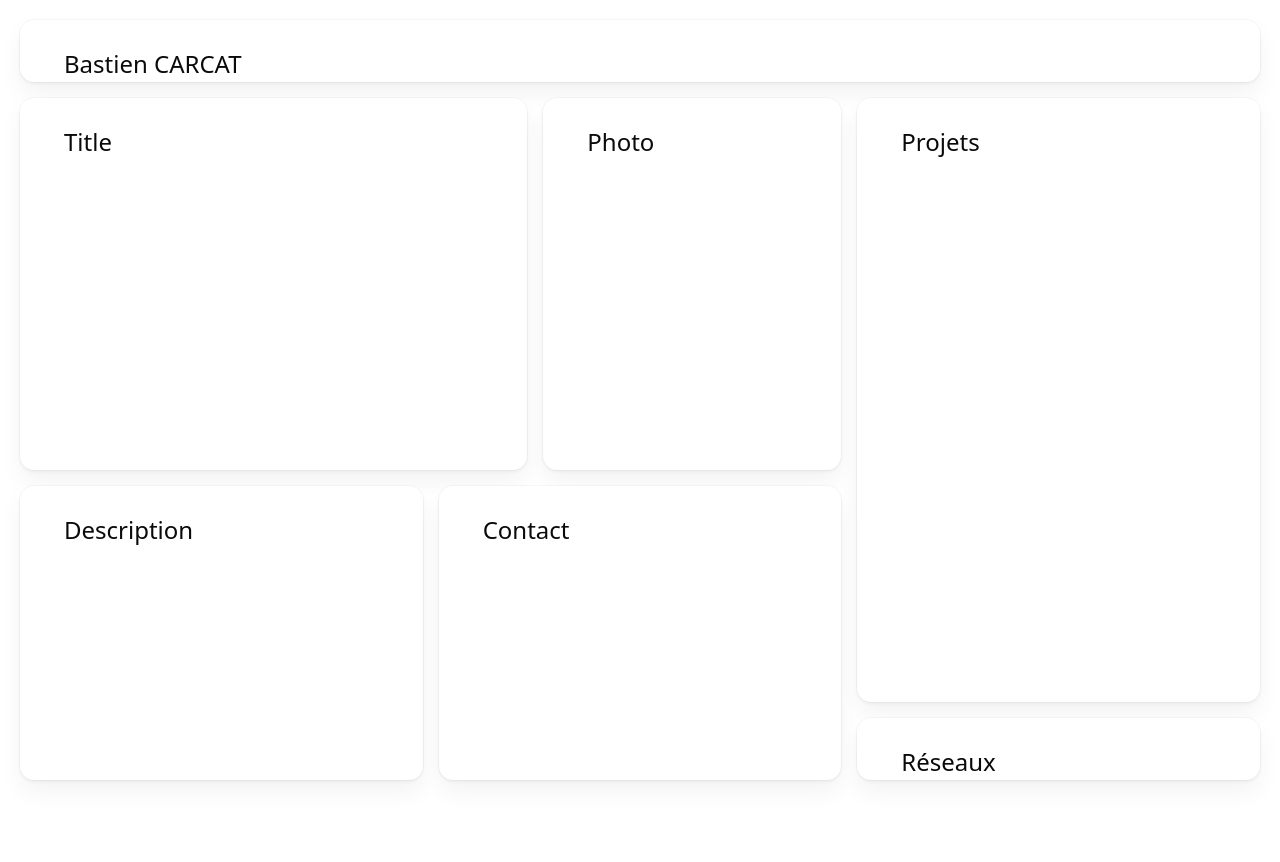
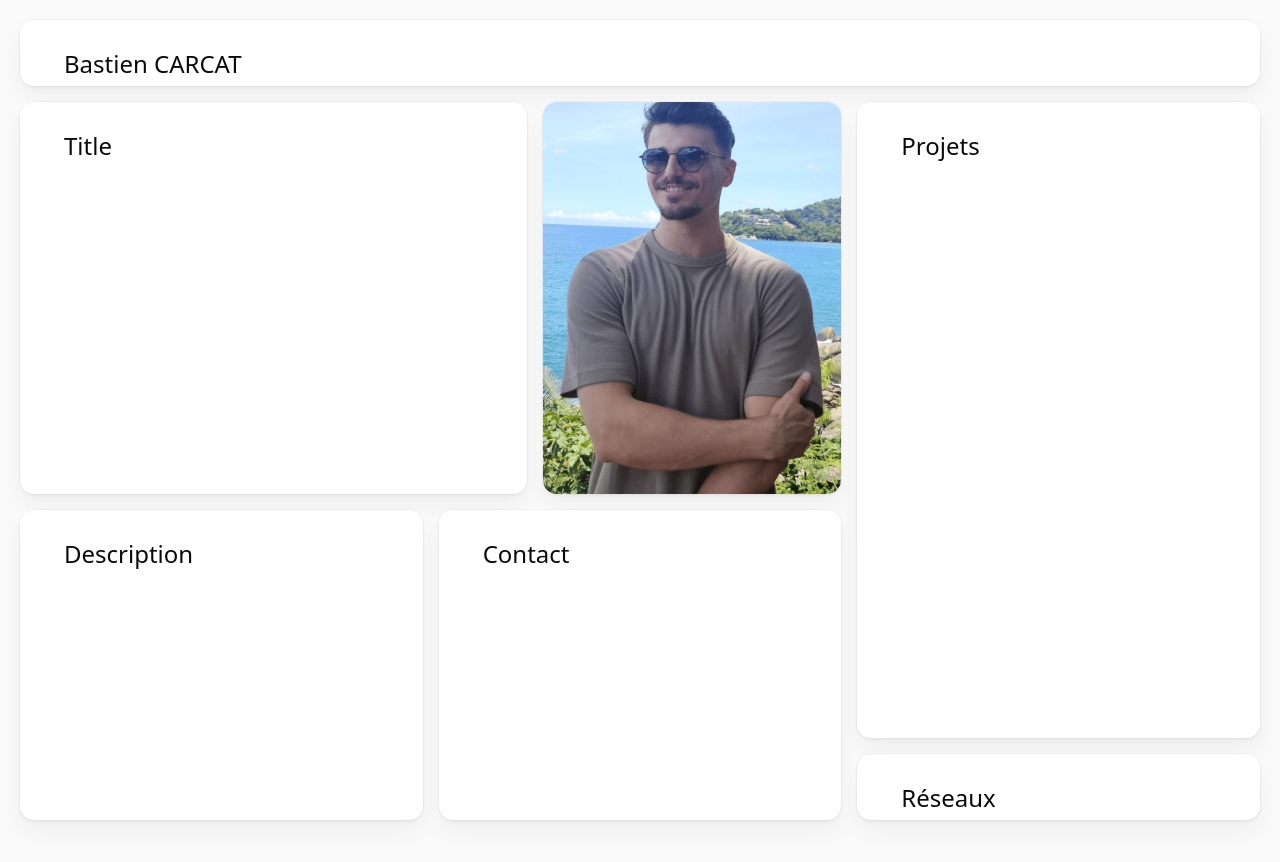
Before and after one commit to BastienCarcat/portfolio, a Next.js app: page / in a window 1280 px wide. Shown: the top 862 px of the page. Built offline with nearby package versions, Linux system fonts and the light colour scheme.

Commit message:
fix: smoothen animation and add profile picture

```diff
--- a/src/app/(home)/_components/picture-card.tsx
+++ b/src/app/(home)/_components/picture-card.tsx
@@ -1,16 +1,30 @@
 import { BentoCard } from "@/components/ui/bento-grid";
 import { cn } from "@/lib/utils";
+import Image from "next/image";
+import React from "react";
 
-export default function TitleCard(
-  props: React.ComponentPropsWithRef<typeof BentoCard>,
-  className?: string
-) {
+export default React.forwardRef<
+  HTMLDivElement,
+  React.ComponentPropsWithRef<typeof BentoCard>
+>(function PictureCard(props, ref) {
+  const { className, ...otherProps } = props;
+
   return (
     <BentoCard
-      ref={props.ref}
-      className={cn("lg:col-span-3 col-span-12 lg:row-span-5", className)}
+      ref={ref}
+      className={cn("lg:col-span-3 col-span-12 lg:row-span-5 overflow-hidden p-0", className)}
+      {...otherProps}
     >
-      <div className="text-2xl">Photo</div>
+      <div className="relative w-full h-full aspect-[3/4]">
+        <Image
+          src="/profile-picture.png"
+          alt="Picture of me"
+          fill
+          className="object-cover"
+          sizes="(max-width: 768px) 100vw, (max-width: 1200px) 50vw, 33vw"
+          priority
+        />
+      </div>
     </BentoCard>
   );
-}
+});
--- a/src/app/(home)/layout.tsx
+++ b/src/app/(home)/layout.tsx
@@ -3,5 +3,5 @@ export default function HomeLayout({
 }: Readonly<{
   children: React.ReactNode;
 }>) {
-  return <main className="px-5">{children}</main>;
+  return <main className="px-5 bg-primary-foreground">{children}</main>;
 }
--- a/src/app/(home)/page.tsx
+++ b/src/app/(home)/page.tsx
@@ -1,8 +1,8 @@
 "use client";
 
 import { BentoGrid } from "@/components/ui/bento-grid";
-import { motion, useScroll } from "motion/react";
-import { useRef, useState, useEffect, useMemo } from "react";
+import { motion, useScroll, AnimatePresence } from "motion/react";
+import { useRef, useState, useEffect } from "react";
 import HeaderCard from "../(home)/_components/header-card";
 import TitleCard from "../(home)/_components/title-card";
 import DescriptionCard from "../(home)/_components/description-card";
@@ -20,24 +20,43 @@ export default function MotionGrid() {
 
   const [isGrid, setIsGrid] = useState(false);
 
-  const animate = useMemo(() => {
-    if (isGrid) {
-      return "scrollDown";
-    } else {
-      return "scrollUp";
-    }
-  }, [isGrid]);
-
   useEffect(() => {
-    const unsubscribe = scrollYProgress.on("change", (p) => {
-      setIsGrid(p > 0.2); // seuil à ajuster
+    const unsubscribe = scrollYProgress.on("change", (progress) => {
+      setIsGrid(progress > 0.2);
     });
     return () => unsubscribe();
   }, [scrollYProgress]);
 
+  // Animation variants pour les autres cartes
   const cardVariants = {
-    scrollUp: { y: 50, opacity: 0 },
-    scrollDown: { y: 0, opacity: 1 },
+    hidden: {
+      opacity: 0,
+      scale: 0.8,
+      y: 50,
+    },
+    visible: {
+      opacity: 1,
+      scale: 1,
+      y: 0,
+      transition: {
+        duration: 0.6,
+        ease: [0.25, 0.25, 0, 1],
+      },
+    },
+  };
+
+  // Container variants pour l'animation échelonnée
+  const containerVariants = {
+    hidden: {
+      opacity: 0,
+    },
+    visible: {
+      opacity: 1,
+      transition: {
+        staggerChildren: 0.1,
+        delayChildren: 0.2,
+      },
+    },
   };
 
   const MotionHeaderCard = motion(HeaderCard);
@@ -50,64 +69,102 @@ export default function MotionGrid() {
 
   return (
     <div ref={containerRef} className="min-h-[200vh] relative">
-      {/* PHOTO CARD CENTRÉE */}
+      {/* État initial : Photo centrée avec scale */}
       {!isGrid && (
-        <motion.div
+        <div className="fixed inset-0 flex items-center justify-center z-10">
+          <MotionPictureCard
             layoutId="picture"
-          className="fixed top-1/2 left-1/2 z-50 flex items-center justify-center transform -translate-x-1/2 -translate-y-1/2"
-        >
-          <PictureCard className="custom-class" children={null} />
-        </motion.div>
-        // <MotionPictureCard
-        //   layoutId="picture"
-        //   className="fixed top-1/2 left-1/2 z-50 w-64 h-64 transform -translate-x-1/2 flex items-center justify-center -translate-y-1/2"
-        //   children={null}
-        // />
+            layout
+            className="scale-150 pointer-events-auto !col-span-auto !row-span-auto w-80 h-96"
+            transition={{
+              layout: {
+                duration: 0.8,
+                ease: [0.25, 0.25, 0, 1],
+              },
+            }}
+          />
+        </div>
       )}
 
-      {/* GRID CONTENANT LES AUTRES CARTES */}
+      {/* État grid : Photo dans la grid avec autres cartes */}
       {isGrid && (
-        <div className="fixed top-0 left-0 w-full h-screen pointer-events-none">
-          <BentoGrid className="h-screen p-5 grid-rows-10">
+        <motion.div
+          className="fixed inset-0 p-5"
+          variants={containerVariants}
+          initial="hidden"
+          animate="visible"
+        >
+          <BentoGrid className="h-screen grid-rows-10">
+            <AnimatePresence>
               <MotionHeaderCard
-              animate={animate}
-              initial="scrollUp"
+                key="header"
                 variants={cardVariants}
-            ></MotionHeaderCard>
+                initial="hidden"
+                animate="visible"
+                exit="hidden"
+                className="pointer-events-auto"
+              />
+
               <MotionTitleCard
-              animate={animate}
-              initial="scrollUp"
+                key="title"
                 variants={cardVariants}
-            ></MotionTitleCard>
-            {/* <motion.div
+                initial="hidden"
+                animate="visible"
+                exit="hidden"
+                className="pointer-events-auto"
+              />
+
+              {/* PictureCard avec taille responsive naturelle */}
+              <MotionPictureCard
                 layoutId="picture"
-              className="lg:col-span-3 col-span-12 lg:row-span-5"
-            >
-              <PictureCard className="custom-class" children={null} />
-            </motion.div> */}
-            <MotionPictureCard layoutId="picture" />
+                layout
+                className="pointer-events-auto"
+                transition={{
+                  layout: {
+                    duration: 0.8,
+                    ease: [0.25, 0.25, 0, 1],
+                  },
+                }}
+              />
+
               <MotionProjectsCard
-              animate={animate}
-              initial="scrollUp"
+                key="projects"
                 variants={cardVariants}
-            ></MotionProjectsCard>
+                initial="hidden"
+                animate="visible"
+                exit="hidden"
+                className="pointer-events-auto"
+              />
+
               <MotionDescriptionCard
-              animate={animate}
-              initial="scrollUp"
+                key="description"
                 variants={cardVariants}
-            ></MotionDescriptionCard>
+                initial="hidden"
+                animate="visible"
+                exit="hidden"
+                className="pointer-events-auto"
+              />
+
               <MotionContactCard
-              animate={animate}
-              initial="scrollUp"
+                key="contact"
                 variants={cardVariants}
-            ></MotionContactCard>
+                initial="hidden"
+                animate="visible"
+                exit="hidden"
+                className="pointer-events-auto"
+              />
+
               <MotionSocialsCard
-              animate={animate}
-              initial="scrollUp"
+                key="socials"
                 variants={cardVariants}
-            ></MotionSocialsCard>
+                initial="hidden"
+                animate="visible"
+                exit="hidden"
+                className="pointer-events-auto"
+              />
+            </AnimatePresence>
           </BentoGrid>
-        </div>
+        </motion.div>
       )}
     </div>
   );
```
Also changed, not shown: public/profile-picture.png (added). Lines whose indentation alone changed are shown as unchanged.
